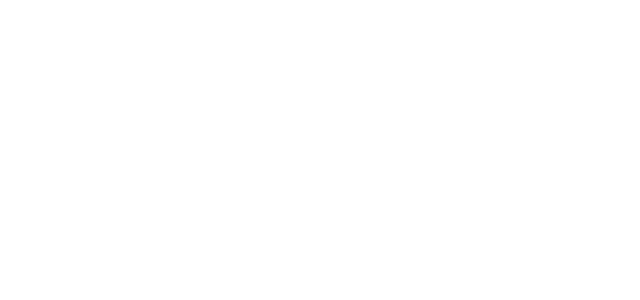
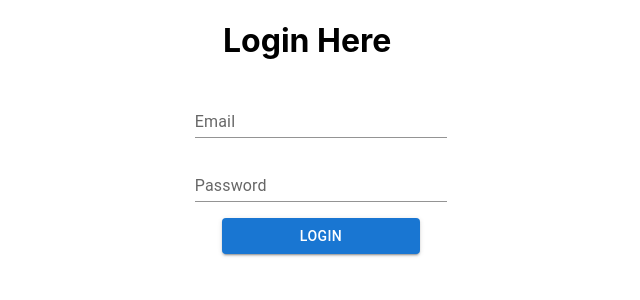
Before and after one commit to digikullReact/janweredux, a React (Vite) app: page /login in a window 1280 px wide. Before the commit this address had no page. Shown: the top 300 px of the page, without its empty margins (319-959 px from the left). Built offline with nearby package versions, Linux system fonts and the light colour scheme.

Commit message:
usereducer hook

```diff
--- a/src/App.jsx
+++ b/src/App.jsx
@@ -11,6 +11,8 @@ import {
 import Products from './components/Products';
 import Books from './components/Books';
 import Signup from './components/Signup';
+import Login from './components/Login';
+import Usereducer from './components/Usereducer';
 
 function App() {
 
@@ -28,6 +30,10 @@ function App() {
       <Route path="/books" element={<Books />}/>
       <Route path="/signup" element={<Signup />}/>
 
+      <Route path="/login" element={<Login />}/>
+
+      <Route path="/reducer" element={<Usereducer />}/>
+
        </Routes>
 
 
--- /dev/null
+++ b/src/components/Login.jsx
@@ -0,0 +1,113 @@
+import React,{useState} from 'react'
+import Box from '@mui/material/Box';
+import TextField from '@mui/material/TextField';
+import Button from '@mui/material/Button';
+import { useDispatch } from 'react-redux';
+import { loginAction } from '../thunks/auth';
+import Alert from '@mui/material/Alert';
+
+
+// Form validation
+
+const Login = () => {
+  const dispatch=useDispatch();
+  const [success,setSuccess]=useState(false);
+  const [error,setError]=useState({
+    show:false,
+    message:""
+  });
+
+    const [state,setState]=useState({
+        name:"",
+        email:"",
+        password:""
+
+    })
+
+    const handleChange=(event)=>{
+
+        setState({
+            ...state,
+            [event.target.name]:event.target.value
+
+        })
+
+    }
+
+
+    const handleClick=()=>{
+
+
+        if(state.email.length!=0 && state.password.length!=0)
+        {
+
+
+      dispatch(loginAction(state)).then(response=>{
+
+        //localS
+        if(response.payload.data.message=="Login success")
+        {
+
+            localStorage.setItem("token",response.payload.data.token)
+         setSuccess(true);
+         setState({
+           name:"",
+         email:"",
+         password:""
+         })
+        }
+      })
+    }
+
+    else{
+        setError({
+            show:true,
+            message:"Please Fill All the fields"
+        })
+        //alert("Please fill all the fields");
+    }
+    }
+  return (
+    <div>
+         <Box
+      component="form"
+      sx={{
+        '& > :not(style)': { m: 1, width: '25ch' },
+      }}
+      noValidate
+      autoComplete="off"
+    >
+       <div  style={{marginLeft:"500px"}}>
+       <h1>Login Here</h1>
+       {
+        success?
+       <Alert severity="success">Login Success</Alert>:""
+
+       }
+
+{
+        error.show?
+       <Alert severity="error">{error.message}</Alert>:""
+
+       }
+
+       </div>
+
+
+
+
+
+      <TextField  value={state.email} name='email' onChange={handleChange}  label="Email" variant="standard" />
+      <br/>
+
+      <TextField value={state.password} name='password'  onChange={handleChange} label="Password" variant="standard" />
+      <br/>
+
+      <Button variant="contained"  onClick={handleClick}>Login</Button>
+
+    </Box>
+    </div>
+  )
+}
+
+export default Login
--- a/src/components/Signup.jsx
+++ b/src/components/Signup.jsx
@@ -31,6 +31,8 @@ const Signup = () => {
 
     const handleClick=()=>{
       dispatch(signupAction(state)).then(response=>{
+
+        //localS
 
        if(response.payload.data.message=="User data saved")
        {
--- /dev/null
+++ b/src/components/Usereducer.jsx
@@ -0,0 +1,71 @@
+import React,{useReducer} from 'react'
+
+const initalState={
+  value:0
+
+}
+
+
+const Usereducer = () => {
+
+
+
+const reducer=(state,action)=>{
+
+  debugger;
+
+  // reducers are something where you have to write the state management logic
+
+
+    // Write the logic to modify the stae that we declared above
+
+    switch (action){
+
+        case "INCREMENT":
+
+            return {...state,value:state.value+1}
+
+            case "DECREMENT":
+
+              return {...state,value:state.value-1}
+
+        default :
+          return state
+
+    }
+
+}
+
+  const [state,dispatch] = useReducer(reducer,initalState);
+
+
+  const increment=()=>{
+    dispatch("INCREMENT");
+
+  }
+
+  const decrement=()=>{
+    dispatch("DECREMENT");
+  }
+  return (
+    <div>
+     <h1>{state.value}</h1>
+
+<button onClick={increment}>
+Increment
+</button>
+
+
+
+<button onClick={decrement}>
+Decrement
+</button>
+
+    </div>
+
+
+
+  )
+}
+
+export default Usereducer
--- a/src/slices/auth.js
+++ b/src/slices/auth.js
@@ -1,5 +1,5 @@
 import { createSlice } from '@reduxjs/toolkit'
-import { signupAction } from '../thunks/auth'
+import { loginAction, signupAction } from '../thunks/auth'
 
 // gives you access to action and reducer at same place
 
@@ -32,7 +32,15 @@ export const authSlice = createSlice({
       //  debugger;
         // in this action you will be getting the data from an api  instead
       // Add user to the state array
-      state.products=action.payload.products
+
+    }),
+
+    builder.addCase(loginAction.fulfilled, (state, action) => {
+
+      //  debugger;
+        // in this action you will be getting the data from an api  instead
+      // Add user to the state array
+
     })
 
   }
--- a/src/thunks/auth.js
+++ b/src/thunks/auth.js
@@ -14,3 +14,15 @@ export const signupAction = createAsyncThunk(
 
     }
   )
+
+  export const loginAction = createAsyncThunk(
+    'auth/loginAction',
+    async (payload) => {
+
+
+       // An async function return a promise
+        const data=await axios.post("https://dry-gorge-90450.herokuapp.com/auth/login",payload);
+        return data;
+
+    }
+  )
```
